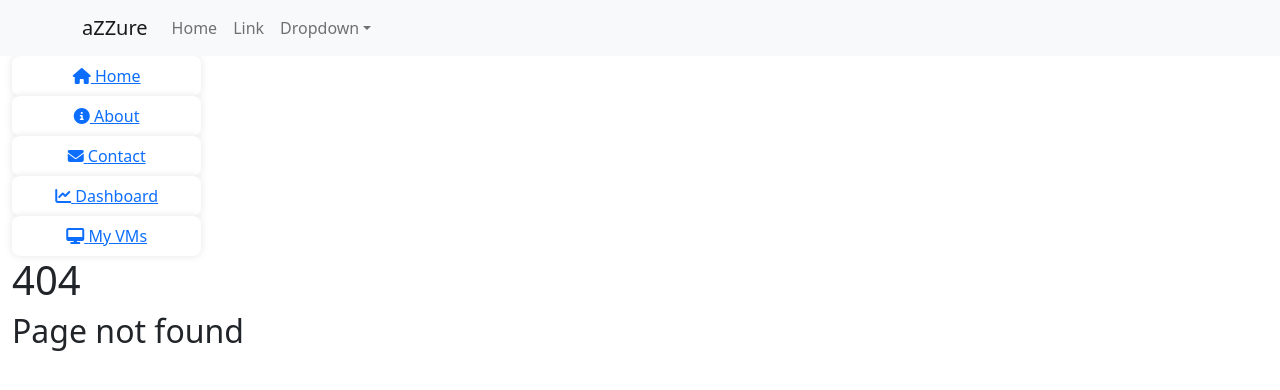
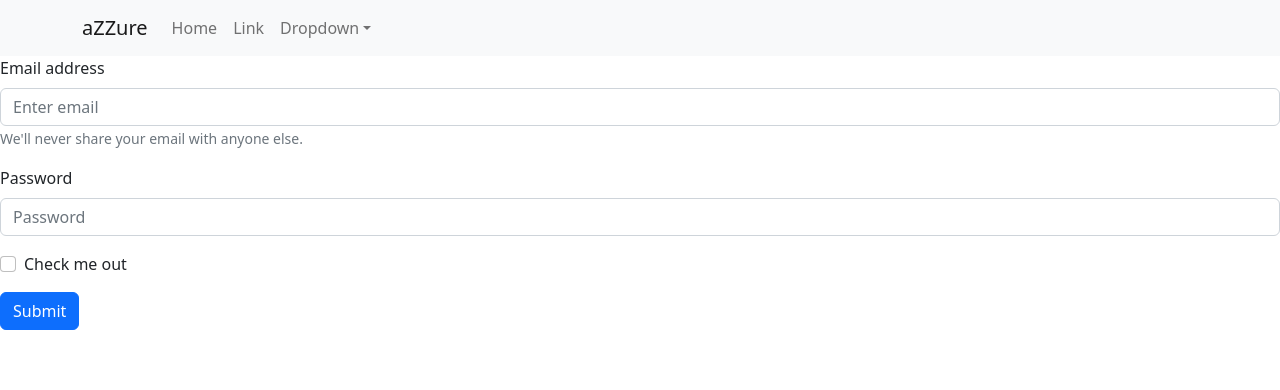
Before and after one commit to belkhiritaha/projet-ZZ2-F5, a React (Create React App) app in the folder azzure/: page /register in a window 1280 px wide. Before the commit this address had no page. Shown: the top 390 px of the page. Built offline with nearby package versions, Linux system fonts and the light colour scheme.

Commit message:
added /register route

```diff
--- a/azzure/src/index.js
+++ b/azzure/src/index.js
@@ -7,6 +7,7 @@
 import "https://kit.fontawesome.com/68fc273f7b.js";
 import { BrowserRouter, Route, Routes } from 'react-router-dom';
 import NotFound from './notfound';
+import Register from './register';
 
 function Router() {
     return (
@@ -18,6 +19,7 @@
                         <Route path=":id" element={<App page='create' id={this} /> }/>
                     </Route>
                     <Route path="/manage" element={<App page='manage' />}/>
+                    <Route path="register" element={<Register />}/>
                     <Route path="/" element={<App page='home' />}/>
                     <Route path="/*" element={<NotFound />}/>
                 </Routes>
--- a/azzure/src/navbar.js
+++ b/azzure/src/navbar.js
@@ -24,6 +24,7 @@
                 Separated link
               </NavDropdown.Item>
             </NavDropdown>
+            <Nav.Link href="/register"></Nav.Link>
           </Nav>
         </Navbar.Collapse>
       </Container>
--- /dev/null
+++ b/azzure/src/register.js
@@ -0,0 +1,33 @@
+import Button from 'react-bootstrap/Button';
+import Form from 'react-bootstrap/Form';
+import NavbarBasicExample from './navbar';
+
+function Register() {
+    return (
+        <>
+            <NavbarBasicExample />
+            <Form>
+                <Form.Group className="mb-3" controlId="formBasicEmail">
+                    <Form.Label>Email address</Form.Label>
+                    <Form.Control type="email" placeholder="Enter email" />
+                    <Form.Text className="text-muted">
+                        We'll never share your email with anyone else.
+                    </Form.Text>
+                </Form.Group>
+
+                <Form.Group className="mb-3" controlId="formBasicPassword">
+                    <Form.Label>Password</Form.Label>
+                    <Form.Control type="password" placeholder="Password" />
+                </Form.Group>
+                <Form.Group className="mb-3" controlId="formBasicCheckbox">
+                    <Form.Check type="checkbox" label="Check me out" />
+                </Form.Group>
+                <Button variant="primary" type="submit">
+                    Submit
+                </Button>
+            </Form>
+        </>
+    );
+}
+
+export default Register;
```
